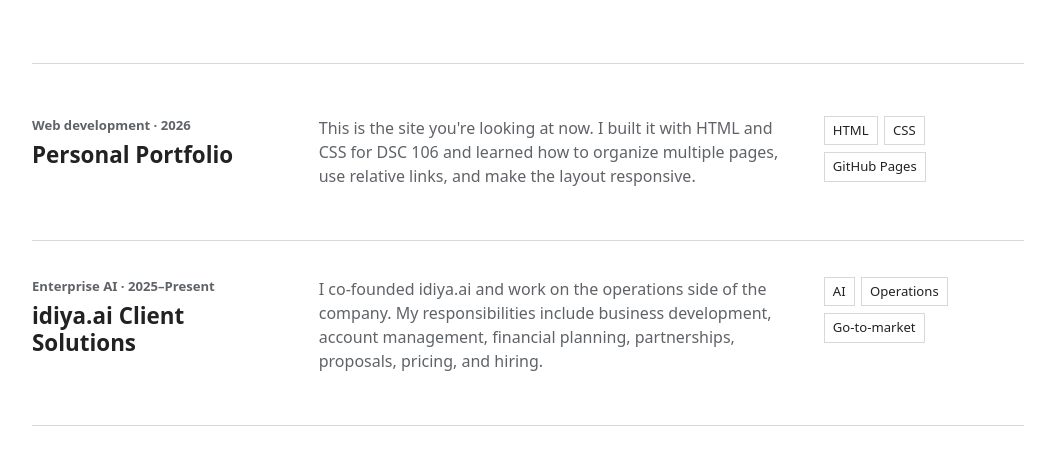
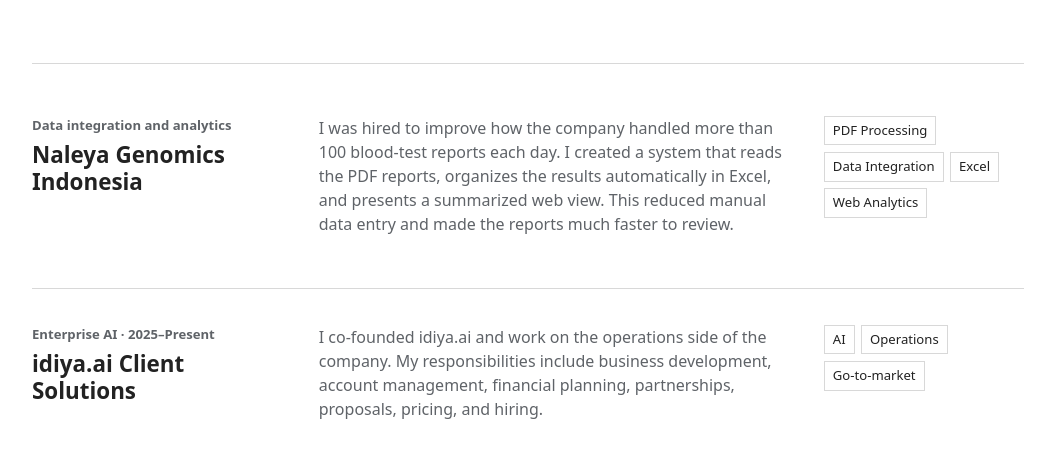
Before and after one commit to Rayay123/portfolio, a plain HTML site: page projects/index.html in a window 1280 px wide. Shown: the part 310-769 px from the top of the page, without its empty margins (112-1167 px from the left). Drawn offline with Linux system fonts and the light colour scheme.

Commit message:
Add Naleya Genomics automation project

```diff
--- a/projects/index.html
+++ b/projects/index.html
@@ -31,17 +31,20 @@
     <section class="project-list" aria-label="Project list">
       <article class="project-card">
         <div>
-          <p class="project-type">Web development · 2026</p>
-          <h2>Personal Portfolio</h2>
+          <p class="project-type">Data integration and analytics</p>
+          <h2>Naleya Genomics Indonesia</h2>
         </div>
         <p>
-          This is the site you're looking at now. I built it with HTML and CSS for DSC 106 and
-          learned how to organize multiple pages, use relative links, and make the layout responsive.
+          I was hired to improve how the company handled more than 100 blood-test reports each day.
+          I created a system that reads the PDF reports, organizes the results automatically in Excel,
+          and presents a summarized web view. This reduced manual data entry and made the reports much
+          faster to review.
         </p>
-        <ul class="tag-list" aria-label="Technologies">
-          <li>HTML</li>
-          <li>CSS</li>
-          <li>GitHub Pages</li>
+        <ul class="tag-list" aria-label="Project focus areas">
+          <li>PDF Processing</li>
+          <li>Data Integration</li>
+          <li>Excel</li>
+          <li>Web Analytics</li>
         </ul>
       </article>
 
```
